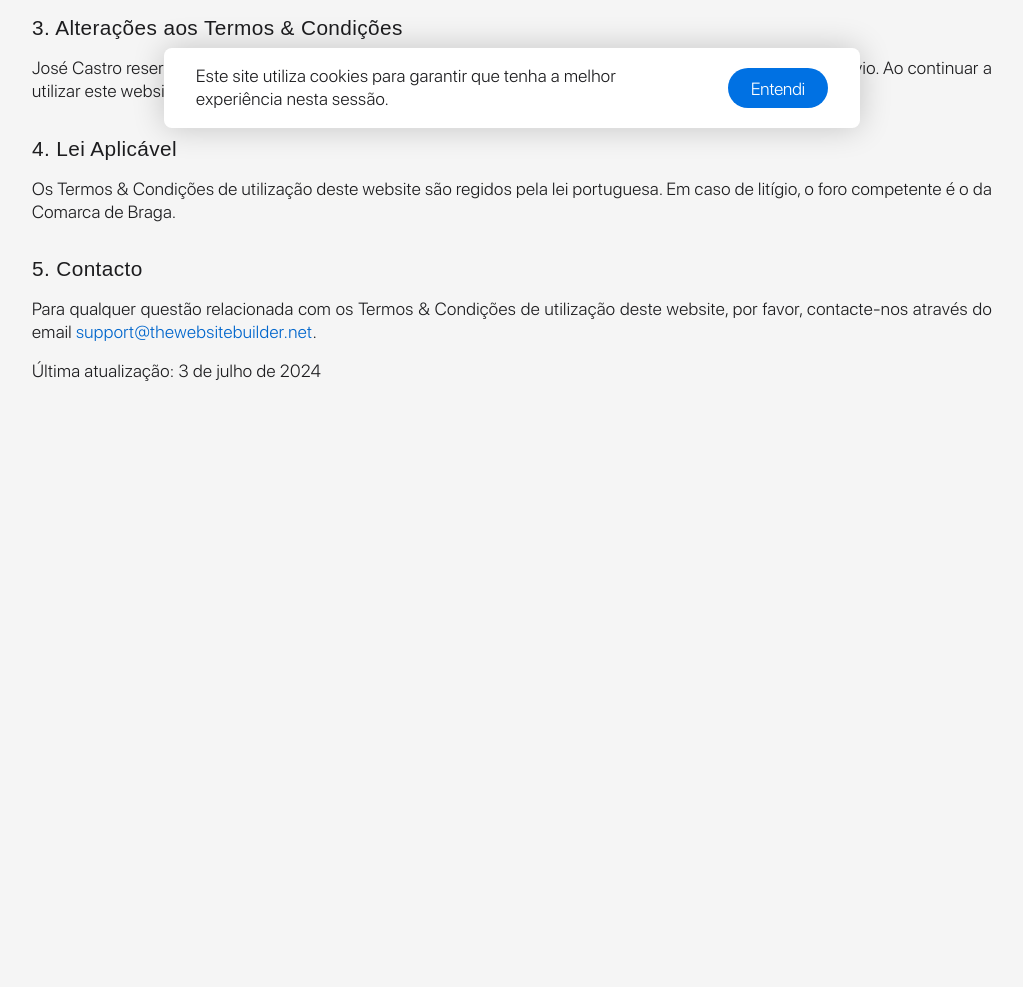
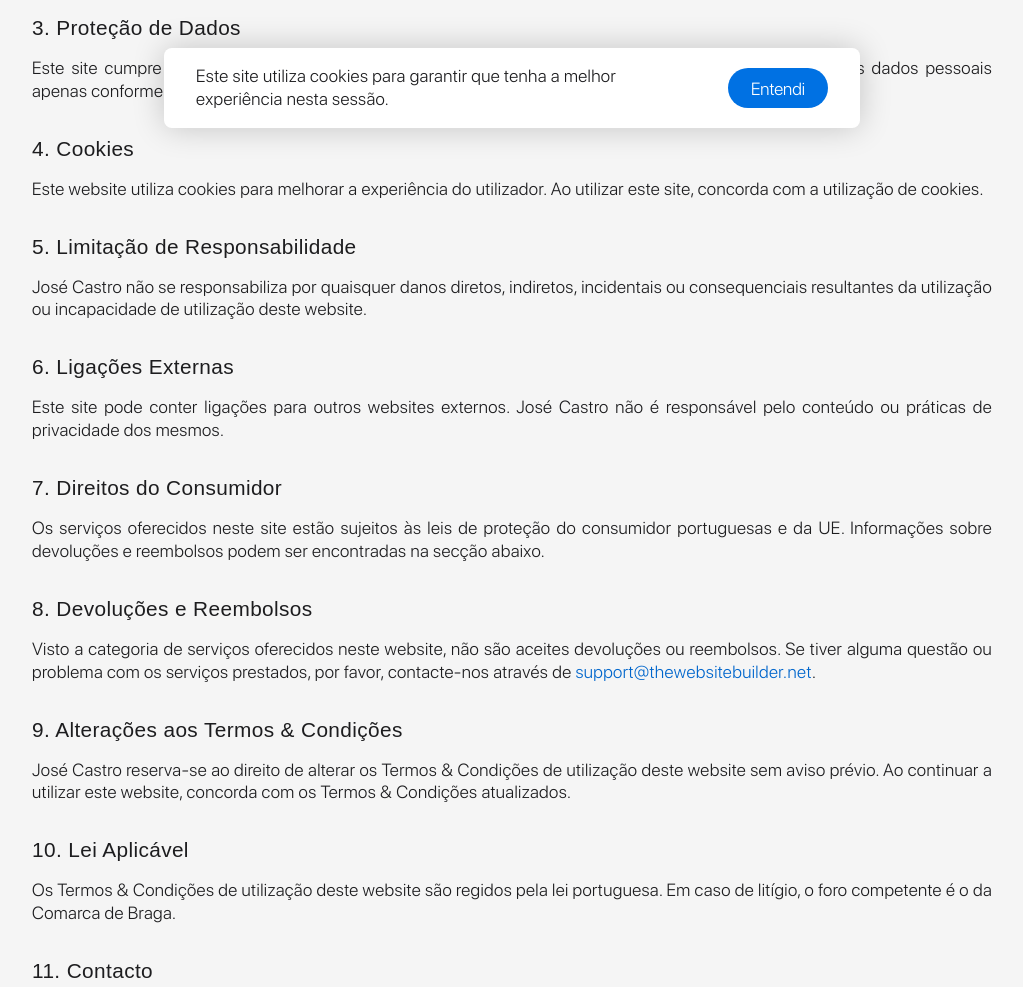
Before and after one commit to ze-castro/jose-castro, a plain HTML site: page terms.html in a window 1280 px wide. Shown: the part 640-1627 px from the top of the page, without its empty margins (128-1151 px from the left). Before the commit the page ends 1055 px from the top, so only its background shows below. Drawn offline with Linux system fonts and the light colour scheme; a web font is replaced by a local one.

Commit message:
updated terms

```diff
--- a/terms.html
+++ b/terms.html
@@ -62,7 +62,52 @@
         proibida.
       </p>
 
-      <h2>3. Alterações aos Termos & Condições</h2>
+      <h2>3. Proteção de Dados</h2>
+
+      <p>
+        Este site cumpre o Regulamento Geral sobre a Proteção de Dados (RGPD) da UE. Recolhemos e
+        tratamos dados pessoais apenas conforme necessário para fornecer os nossos serviços.
+      </p>
+
+      <h2>4. Cookies</h2>
+
+      <p>
+        Este website utiliza cookies para melhorar a experiência do utilizador. Ao utilizar este
+        site, concorda com a utilização de cookies.
+      </p>
+
+      <h2>5. Limitação de Responsabilidade</h2>
+
+      <p>
+        José Castro não se responsabiliza por quaisquer danos diretos, indiretos, incidentais ou
+        consequenciais resultantes da utilização ou incapacidade de utilização deste website.
+      </p>
+
+      <h2>6. Ligações Externas</h2>
+
+      <p>
+        Este site pode conter ligações para outros websites externos. José Castro não é responsável
+        pelo conteúdo ou práticas de privacidade dos mesmos.
+      </p>
+
+      <h2>7. Direitos do Consumidor</h2>
+
+      <p>
+        Os serviços oferecidos neste site estão sujeitos às leis de proteção do consumidor
+        portuguesas e da UE. Informações sobre devoluções e reembolsos podem ser encontradas na
+        secção abaixo.
+      </p>
+
+      <h2>8. Devoluções e Reembolsos</h2>
+
+      <p>
+        Visto a categoria de serviços oferecidos neste website, não são aceites devoluções ou
+        reembolsos. Se tiver alguma questão ou problema com os serviços prestados, por favor,
+        contacte-nos através de
+        <a href="mailto:support@thewebsitebuilder.net">support@thewebsitebuilder.net</a>.
+      </p>
+
+      <h2>9. Alterações aos Termos & Condições</h2>
 
       <p>
         José Castro reserva-se ao direito de alterar os Termos & Condições de utilização deste
@@ -70,14 +115,14 @@
         Condições atualizados.
       </p>
 
-      <h2>4. Lei Aplicável</h2>
+      <h2>10. Lei Aplicável</h2>
 
       <p>
         Os Termos & Condições de utilização deste website são regidos pela lei portuguesa. Em caso
         de litígio, o foro competente é o da Comarca de Braga.
       </p>
 
-      <h2>5. Contacto</h2>
+      <h2>11. Contacto</h2>
 
       <p>
         Para qualquer questão relacionada com os Termos & Condições de utilização deste website, por
```
